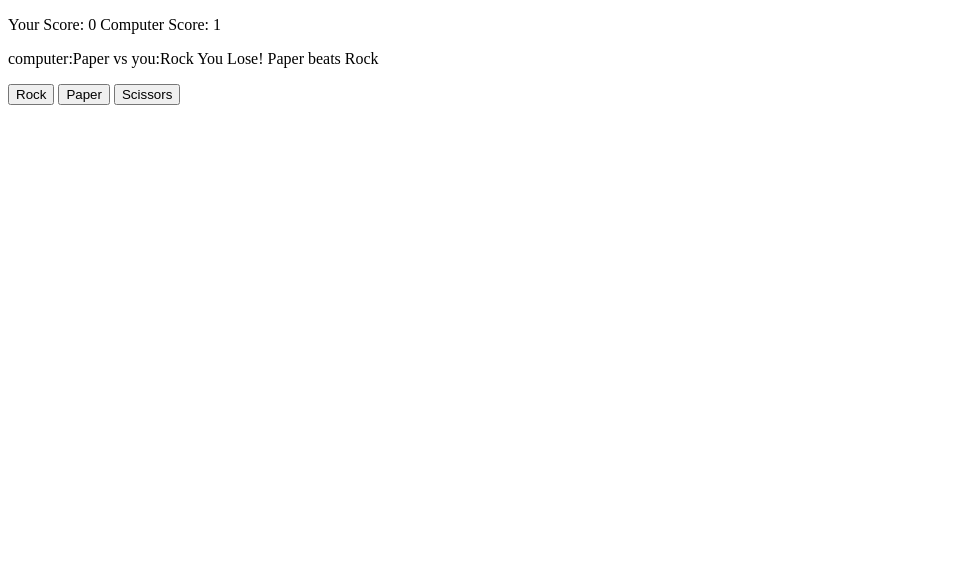
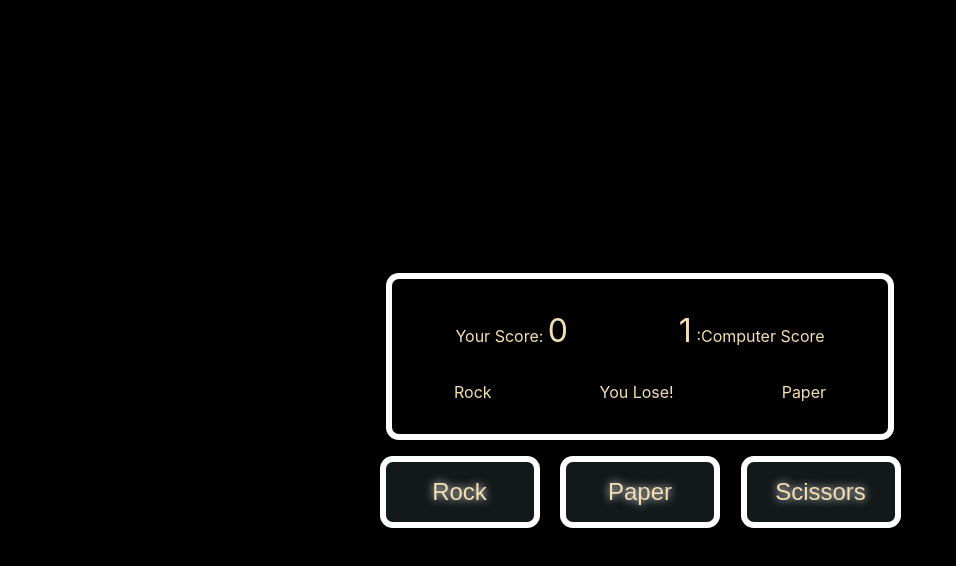
Before and after one commit to imurzaliev/rock-paper-scissors, a plain HTML site: page index.html in a window 1280 px wide. Both pictures are taken after a click on the button "Rock". Shown: the whole page, without its empty margins (0-956 px from the left). Drawn offline with Linux system fonts and the light colour scheme.

Commit message:
Style page and rewrite code

```diff
--- a/app.js
+++ b/app.js
@@ -3,15 +3,21 @@ let computerScore = 0;
 let userScore = 0;
 let userPlay = "";
 
-const score = document.querySelector("#score");
-const text = document.querySelector("#text");
+const scorePlayer1 = document.querySelector("#you");
+const scorePlayer2 = document.querySelector("#computer");
+const movePlayer1 = document.querySelector("#youMove");
+const movePlayer2 = document.querySelector("#compMove");
+const roundWinner = document.querySelector("#winner");
+
+const display = document.querySelector(".display");
 const buttons = document.querySelectorAll(".button");
 
 buttons.forEach((button) => {
   button.addEventListener("click", () => {
     userPlay = button.value;
     playRound(userPlay, computerPlay());
-    score.textContent = `Your Score: ${userScore} Computer Score: ${computerScore}`;
+    scorePlayer1.textContent = userScore;
+    scorePlayer2.textContent = computerScore;
     if (userScore == 5 || computerScore == 5) {
       game();
       userScore = 0;
@@ -26,45 +32,41 @@ function computerPlay() {
 }
 
 function playRound(userSelection, computerSelection) {
+  movePlayer1.textContent = userSelection;
+  movePlayer2.textContent = computerSelection;
+
   if (computerSelection === userSelection) {
-    text.textContent = `computer:${computerSelection} vs you:${userSelection}
-    Draw`;
+    roundWinner.textContent = "Draw";
   } else if (computerSelection == "Rock" && userSelection == "Scissors") {
     computerScore++;
-    text.textContent = `computer:${computerSelection} vs you:${userSelection}
-      You Lose! Rock beats Scissors`;
+    roundWinner.textContent = `You Lose! ${computerSelection} beats ${userSelection}`;
   } else if (computerSelection == "Paper" && userSelection == "Rock") {
     computerScore++;
-    text.textContent = `computer:${computerSelection} vs you:${userSelection}
-      You Lose! Paper beats Rock`;
+    roundWinner.textContent = "You Lose!";
   } else if (computerSelection == "Scissors" && userSelection == "Paper") {
     computerScore++;
-    text.textContent = `computer:${computerSelection} vs you:${userSelection}
-      You Lose! Scissors beats Paper`;
+    roundWinner.textContent = "You Lose!";
   } else if (computerSelection == "Scissors" && userSelection == "Rock") {
     userScore++;
-    text.textContent = `computer:${computerSelection} vs you:${userSelection}
-      You Win! Rock beats Scissors`;
+    roundWinner.textContent = "You Win!";
   } else if (computerSelection == "Rock" && userSelection == "Paper") {
     userScore++;
-    text.textContent = `computer:${computerSelection} vs you:${userSelection}
-      You Win! Paper beats Rock`;
+    roundWinner.textContent = "You Win!";
   } else {
     userScore++;
-    text.textContent = `computer:${computerSelection} vs you:${userSelection}
-      You Win! Scissors beats Paper`;
+    roundWinner.textContent = "You Win!";
   }
 }
 
 function game() {
   if (computerScore > userScore) {
-    text.textContent = `You Loose!
-        Your score is ${userScore} and compures scores is ${computerScore}`;
+    display.textContent = `You Lose!
+        Your score is ${userScore} and computers scores is ${computerScore}`;
   } else if (computerScore < userScore) {
-    text.textContent = `You Win!
-      Your score is ${userScore} and compures scores is ${computerScore}`;
+    display.textContent = `You Win!
+      Your score is ${userScore} and computers scores is ${computerScore}`;
   } else {
-    text.textContent = `It's a draw!
-      Your score is ${userScore} and compures scores is ${computerScore}`;
+    display.textContent = `It's a draw!
+      Your score is ${userScore} and computers scores is ${computerScore}`;
   }
 }
--- a/index.html
+++ b/index.html
@@ -4,18 +4,28 @@
     <meta charset="UTF-8" />
     <meta http-equiv="X-UA-Compatible" content="IE=edge" />
     <meta name="viewport" content="width=device-width, initial-scale=1.0" />
+    <link rel="stylesheet" href="style.css" />
     <script src="./app.js" defer></script>
     <title>Rock, Paper, Scissors</title>
   </head>
   <body>
+    <div class="container">
       <div class="results">
-      <p id="score">Your Score: 0 Computer Score: 0</p>
-      <p id="text"></p>
+        <div class="score">
+          <p>Your Score: <span class="number" id="you">0</span></p>
+          <p><span class="number" id="computer">0</span> :Computer Score</p>
+        </div>
+        <div class="display">
+          <p id="youMove">X</p>
+          <p id="winner">X</p>
+          <p id="compMove">X</p>
+        </div>
       </div>
       <div class="btns">
         <button class="button" value="Rock" id="rock">Rock</button>
         <button class="button" value="Paper" id="paper">Paper</button>
         <button class="button" value="Scissors" id="scissors">Scissors</button>
       </div>
+    </div>
   </body>
 </html>
--- /dev/null
+++ b/style.css
@@ -0,0 +1,60 @@
+html {
+  font-size: 16px;
+  background-color: black;
+}
+
+body,
+html {
+  margin: 0;
+  padding: 0;
+  font-family: -apple-system, BlinkMacSystemFont, "Segoe UI", Roboto, Oxygen,
+    Ubuntu, Cantarell, "Open Sans", "Helvetica Neue", sans-serif;
+}
+
+.container {
+  display: flex;
+  flex: 1;
+  min-height: 100vh;
+  flex-direction: column;
+  align-items: center;
+  justify-content: center;
+  color: wheat;
+}
+.results,
+.button {
+  border: 0.4rem solid white;
+  border-radius: 0.8rem;
+  margin: 0.5rem;
+  padding: 1rem 0.5rem;
+}
+.results {
+  width: 30rem;
+  display: flex;
+  flex-direction: column;
+}
+
+.button {
+  width: 10rem;
+  font-size: 1.5rem;
+  text-align: center;
+  color: wheat;
+  background: rgba(171, 245, 255, 0.1);
+  text-shadow: 0 0 0.5rem white;
+}
+
+.score,
+.display {
+  display: flex;
+  justify-content: space-around;
+}
+.display {
+  text-align: center;
+}
+
+.number {
+  font-size: 2rem;
+}
+/* .score,
+.display {
+  border: 2px solid red;
+} */
```
Lines whose indentation alone changed are shown as unchanged.
